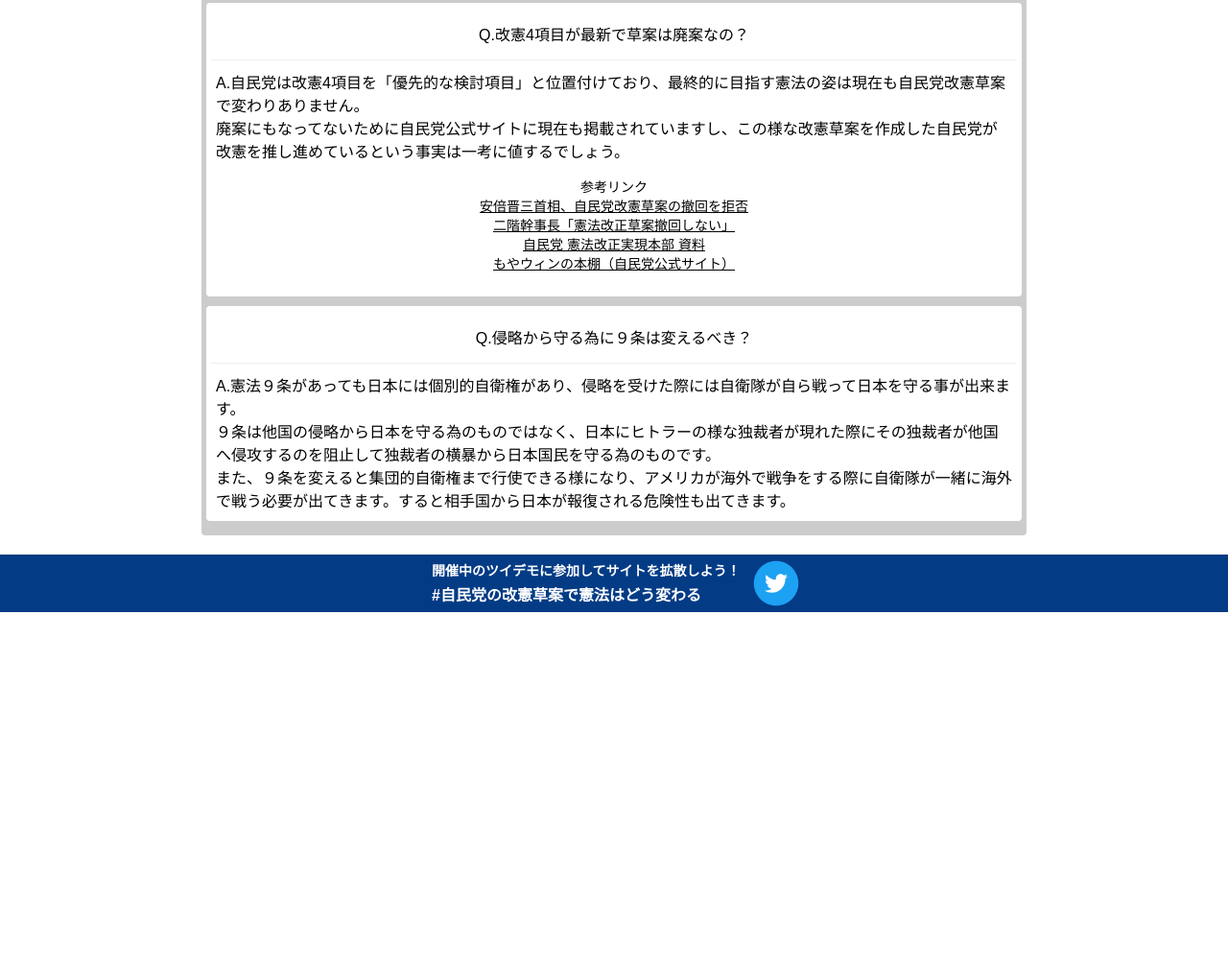
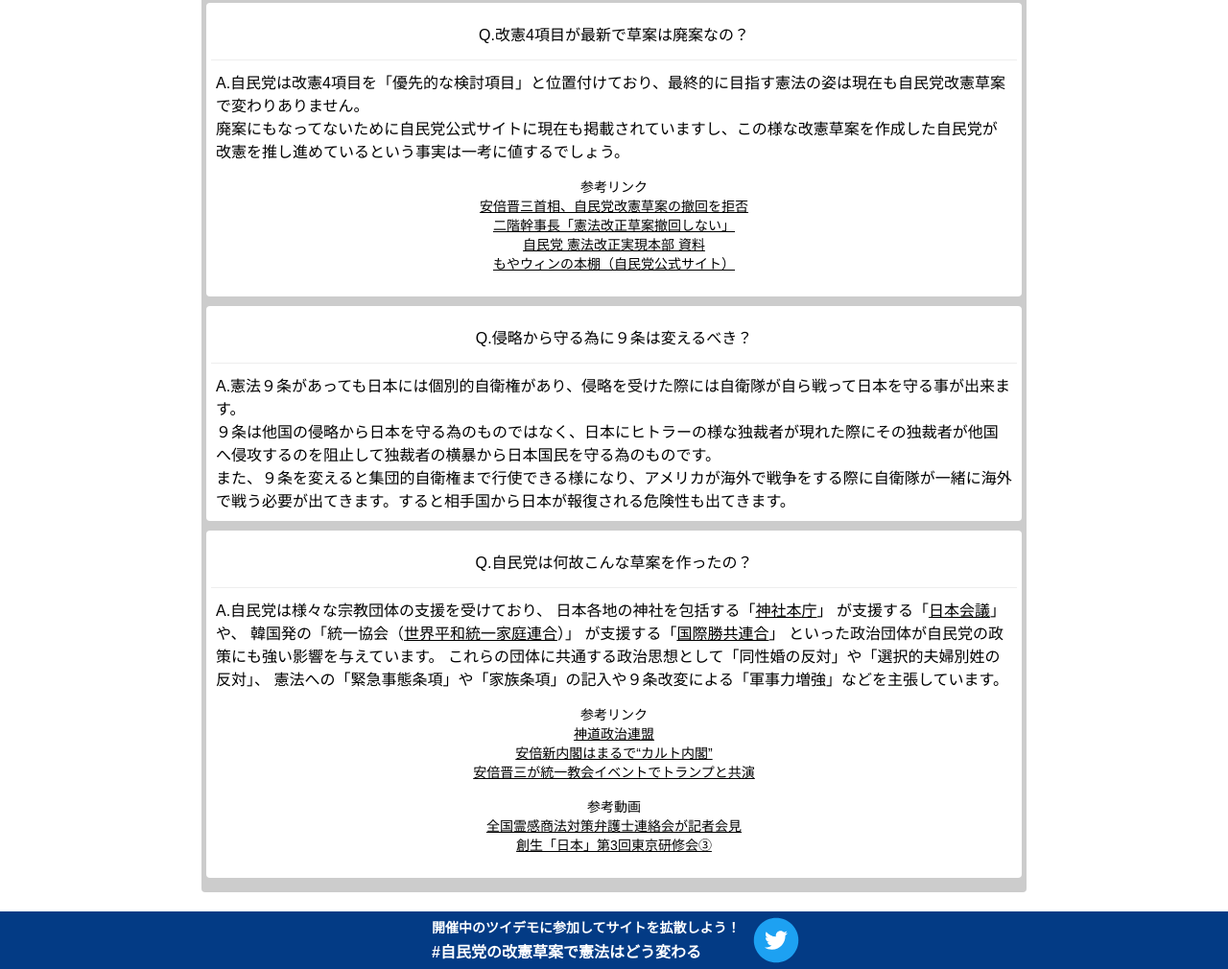
Before and after one commit to kenpouhikaku/kenpouhikaku.github.io, a plain HTML site: page index.html in a window 1280 px wide. Shown: the part 10700-11710 px from the top of the page at 96% size. Before the commit the page ends 11338 px from the top, so only its background shows below. Drawn offline with Linux system fonts and the light colour scheme.

Commit message:
Update index.html

```diff
--- a/index.html
+++ b/index.html
@@ -1732,6 +1732,32 @@ div.warning_box div strong {
 			</div>
 		</div><!-- END class='qna_content' -->
 
+		<div class='qna_content'>
+			<div class='qna_q'>
+				Q.自民党は何故こんな草案を作ったの？
+			</div>
+			<div class='qna_a'>
+				A.自民党は様々な宗教団体の支援を受けており、
+				日本各地の神社を包括する「<a href='https://ja.wikipedia.org/wiki/%E7%A5%9E%E7%A4%BE%E6%9C%AC%E5%BA%81' target='_blank' rel='noopener noreferrer'>神社本庁</a>」
+				が支援する「<a href='https://ja.wikipedia.org/wiki/%E6%97%A5%E6%9C%AC%E4%BC%9A%E8%AD%B0' target='_blank' rel='noopener noreferrer'>日本会議</a>」や、
+				韓国発の「統一協会（<a href='https://ja.wikipedia.org/wiki/%E4%B8%96%E7%95%8C%E5%B9%B3%E5%92%8C%E7%B5%B1%E4%B8%80%E5%AE%B6%E5%BA%AD%E9%80%A3%E5%90%88' target='_blank' rel='noopener noreferrer'>世界平和統一家庭連合</a>）」
+				が支援する「<a href='https://ja.wikipedia.org/wiki/%E5%9B%BD%E9%9A%9B%E5%8B%9D%E5%85%B1%E9%80%A3%E5%90%88' target='_blank' rel='noopener noreferrer'>国際勝共連合</a>」
+				といった政治団体が自民党の政策にも強い影響を与えています。
+				これらの団体に共通する政治思想として「同性婚の反対」や「選択的夫婦別姓の反対」、
+				憲法への「緊急事態条項」や「家族条項」の記入や９条改変による「軍事力増強」などを主張しています。
+				<div class='qna_links'>
+					<span>参考リンク</span><br>
+					<a href='https://ja.wikipedia.org/wiki/%E7%A5%9E%E9%81%93%E6%94%BF%E6%B2%BB%E9%80%A3%E7%9B%9F' target='_blank' rel='noopener noreferrer'>神道政治連盟</a><br>
+					<a href='https://www.nikkan-gendai.com/articles/view/news/261913' target='_blank' rel='noopener noreferrer'>安倍新内閣はまるで“カルト内閣”</a><br>
+					<a href='https://www.excite.co.jp/news/article/Litera_litera_12006/' target='_blank' rel='noopener noreferrer'>安倍晋三が統一教会イベントでトランプと共演</a><br>
+
+					<br><span>参考動画</span><br>
+					<a href='https://youtu.be/QQPc644aNMs' target='_blank' rel='noopener noreferrer'>全国霊感商法対策弁護士連絡会が記者会見</a><br>
+					<a href='https://youtu.be/Zfj5JCzXFdI' target='_blank' rel='noopener noreferrer'>創生「日本」第3回東京研修会③</a><br>
+				</div>
+			</div>
+		</div><!-- END class='qna_content' -->
+
 	</div><!-- END id='qna_container' -->
 
 </div><!-- END class='footer' -->
```
